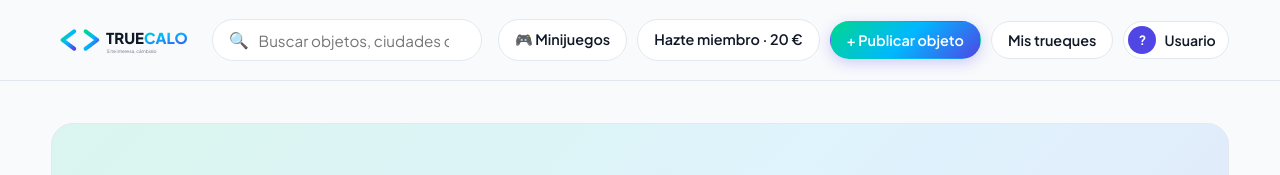
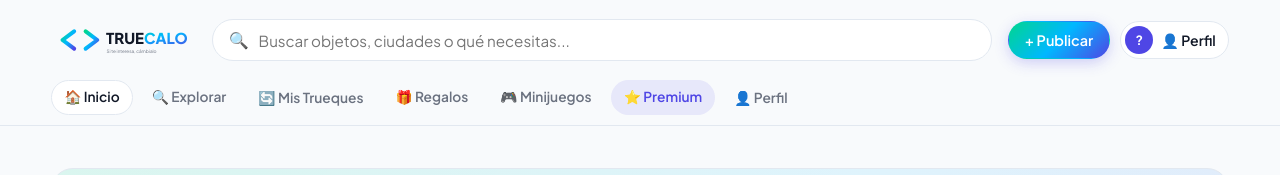
Before and after one commit to franciscoenriquegrima-sketch/truecalo, a website: page public/index.html in a window 1280 px wide. Shown: the top 175 px of the page. Drawn offline with Linux system fonts and the light colour scheme; no server answers.

Commit message:
Add 7-item main navigation bar (Inicio, Explorar, Mis Trueques, Regalos, Minijuegos, Premium, Perfil)
Co-authored-by: Copilot <223556219+Copilot@users.noreply.github.com>

```diff
--- a/public/app.js
+++ b/public/app.js
@@ -757,6 +757,24 @@ function bindEvents() {
 
   // Profile modal
   $('#btnOpenProfile').addEventListener('click', () => openModal('profileModal'));
+  $('#navPerfil')?.addEventListener('click', () => openModal('profileModal'));
+
+  $('#navInicio')?.addEventListener('click', e => {
+    e.preventDefault();
+    window.scrollTo({ top: 0, behavior: 'smooth' });
+  });
+
+  $('#navExplorar')?.addEventListener('click', () => {
+    state.filters.type = 'todos';
+    $('#typeFilter').value = 'todos';
+    loadItems();
+  });
+
+  $('#navRegalos')?.addEventListener('click', () => {
+    state.filters.type = 'regalo';
+    $('#typeFilter').value = 'regalo';
+    loadItems();
+  });
 
   $('#userSwitcher').addEventListener('change', async e => {
     const found = state.users.find(u => u.id === e.target.value);
--- a/public/index.html
+++ b/public/index.html
@@ -79,18 +79,22 @@
       </div>
 
       <div class="nav-actions">
-        <a href="/juegos" class="btn btn-outline">🎮 Minijuegos</a>
-        <a href="/registro" class="btn btn-outline">Hazte miembro · 20 €</a>
-        <button class="btn btn-primary" id="btnOpenPublish">+ Publicar objeto</button>
-        <button class="btn btn-outline" id="btnOpenTrades">
-          Mis trueques <span class="badge hidden" id="tradesBadge">0</span>
-        </button>
+        <button class="btn btn-primary" id="btnOpenPublish">+ Publicar</button>
         <button class="user-pill" id="btnOpenProfile" title="Cambiar o editar perfil">
           <span class="avatar" id="navAvatar">?</span>
-          <span class="user-name" id="navUserName">Usuario</span>
+          <span class="user-name" id="navUserName">👤 Perfil</span>
         </button>
       </div>
     </div>
+    <nav class="main-nav container" aria-label="Navegación principal">
+      <a href="#" class="nav-link active" id="navInicio">🏠 Inicio</a>
+      <a href="#catalogo" class="nav-link" id="navExplorar">🔍 Explorar</a>
+      <button type="button" class="nav-link" id="btnOpenTrades">🔄 Mis Trueques <span class="badge hidden" id="tradesBadge">0</span></button>
+      <a href="#catalogo" class="nav-link" id="navRegalos">🎁 Regalos</a>
+      <a href="/juegos" class="nav-link">🎮 Minijuegos</a>
+      <a href="/registro" class="nav-link nav-link-premium">⭐ Premium</a>
+      <button type="button" class="nav-link" id="navPerfil">👤 Perfil</button>
+    </nav>
   </header>
 
   <main>
--- a/public/styles.css
+++ b/public/styles.css
@@ -95,6 +95,49 @@ body {
   display: flex;
   align-items: center;
   gap: 10px;
+}
+
+.main-nav {
+  display: flex;
+  align-items: center;
+  gap: 6px;
+  padding: 0 0 10px;
+  overflow-x: auto;
+  scrollbar-width: none;
+}
+
+.main-nav::-webkit-scrollbar {
+  display: none;
+}
+
+.nav-link {
+  display: inline-flex;
+  align-items: center;
+  gap: 6px;
+  white-space: nowrap;
+  padding: 6px 12px;
+  border-radius: 999px;
+  font-family: inherit;
+  font-size: 0.86rem;
+  font-weight: 600;
+  color: var(--muted);
+  background: transparent;
+  border: 1px solid transparent;
+  text-decoration: none;
+  cursor: pointer;
+  transition: background 0.15s ease, color 0.15s ease;
+}
+
+.nav-link:hover,
+.nav-link.active {
+  background: var(--surface);
+  border-color: var(--border);
+  color: var(--text);
+}
+
+.nav-link-premium {
+  color: var(--primary);
+  background: var(--primary-soft);
 }
 
 /* Buttons */
```
